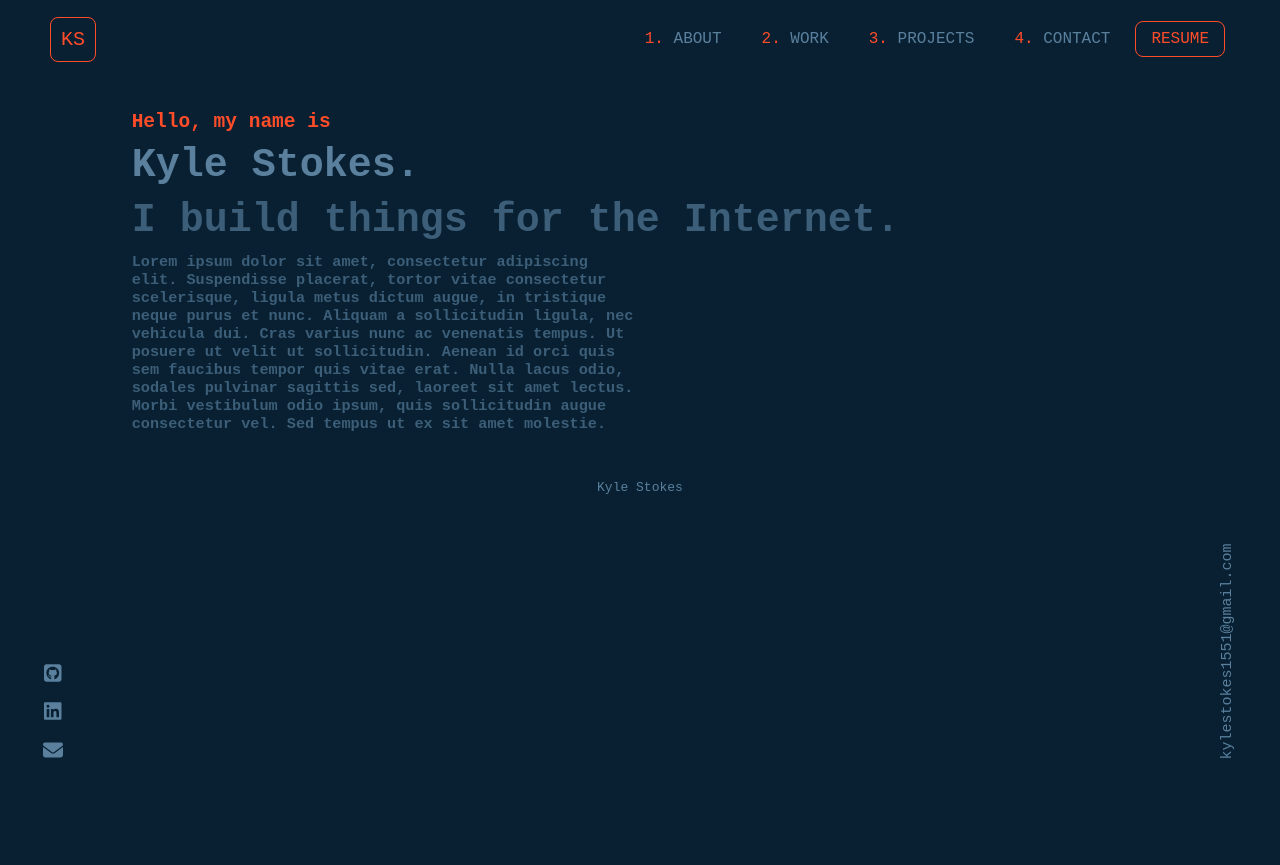
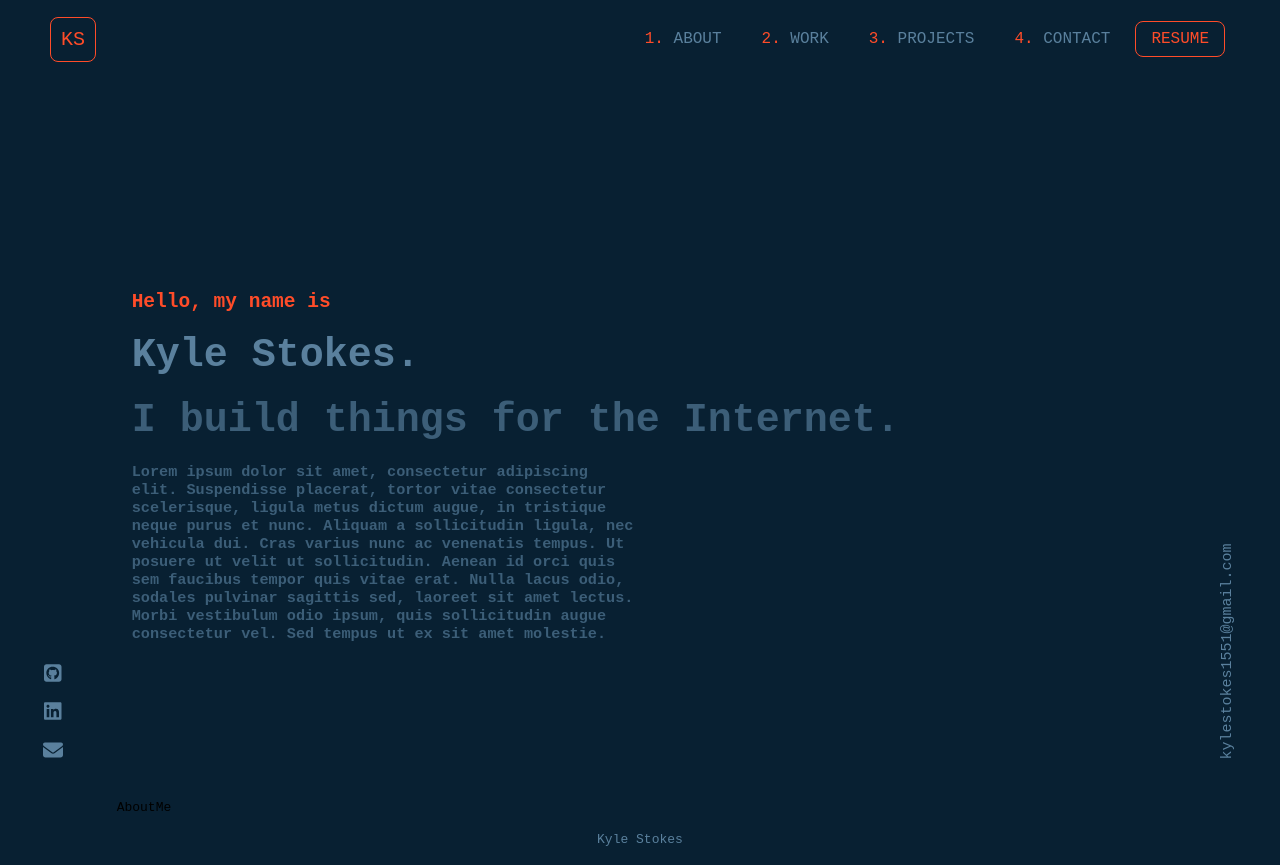
Before and after one commit to kylest0kes/folio, a React (Create React App) app: page / in a window 1280 px wide. Before the commit the page ends 800 px from the top, so only its background shows below. Built offline with nearby package versions, Linux system fonts and the light colour scheme.

Commit message:
implemented layout for the about section, created a about-me section, thats next

```diff
--- a/src/App.js
+++ b/src/App.js
@@ -7,6 +7,7 @@ import Grid from "@mui/material/Grid";
 import LeftSide from "./Sections/Left_Side/LeftSide";
 import RightSide from "./Sections/Right_Side/RightSide";
 import About from "./Sections/About/About";
+import AboutMe from "./Sections/AboutMe/AboutMe";
 
 function App() {
   const isDesktop = useMediaQuery({ query: "(min-width: 860px)" });
@@ -21,6 +22,7 @@ function App() {
         </Grid>
         <Grid item xs={10} className='center-section'>
           <About />
+          <AboutMe />
           <Footer />
         </Grid>
         <Grid item xs={1} className='rs'>
--- a/src/Sections/About/About.css
+++ b/src/Sections/About/About.css
@@ -1,26 +1,29 @@
 .about-card {
-    /* background-color: aqua; */
+    height: calc(100vh - 80px);
+    position: relative;
 }
 
 .about-info {
     padding: 15px 15px;
+    position: absolute;
+    top: 25%;
 }
 
 .about-info h2 {
     color: #FF4C29;
-    margin-bottom: 5px;
+    margin-bottom: 15px;
 }
 
 .name {
     color: #5a809d;
     font-size: 40px;
-    margin: 10px 0px;
+    margin: 20px 0px;
 }
 
 .below-name {
     color: #3c5e78;
     font-size: 40px;
-    margin: 10px 0px;
+    margin: 20px 0px;
 }
 
 .about-text-sec {
@@ -28,6 +31,6 @@
 }
 
 .about-text {
-    margin-top: 10px;
+    margin-top: 20px;
     color: #3c5e78;
 }
--- /dev/null
+++ b/src/Sections/AboutMe/AboutMe.js
@@ -0,0 +1,11 @@
+import React from 'react';
+
+import './AboutMe.css';
+
+const AboutMe = () => {
+  return (
+    <div>AboutMe</div>
+  )
+}
+
+export default AboutMe;
```
Also changed, not shown: src/Sections/AboutMe/AboutMe.css (added).
